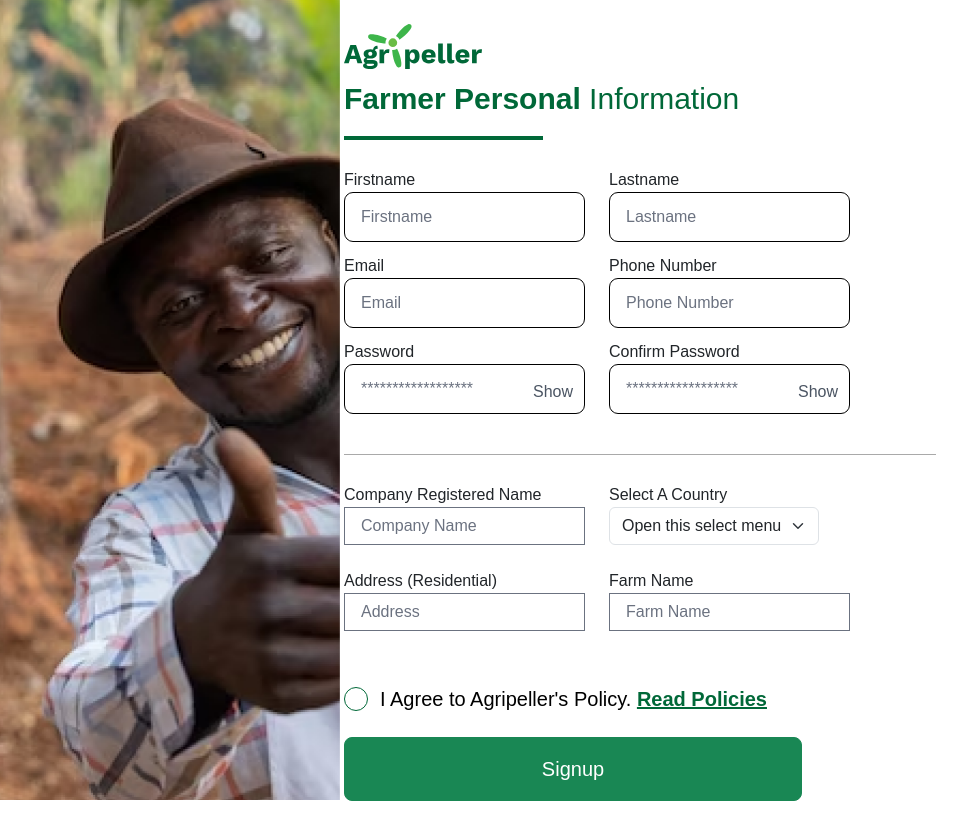
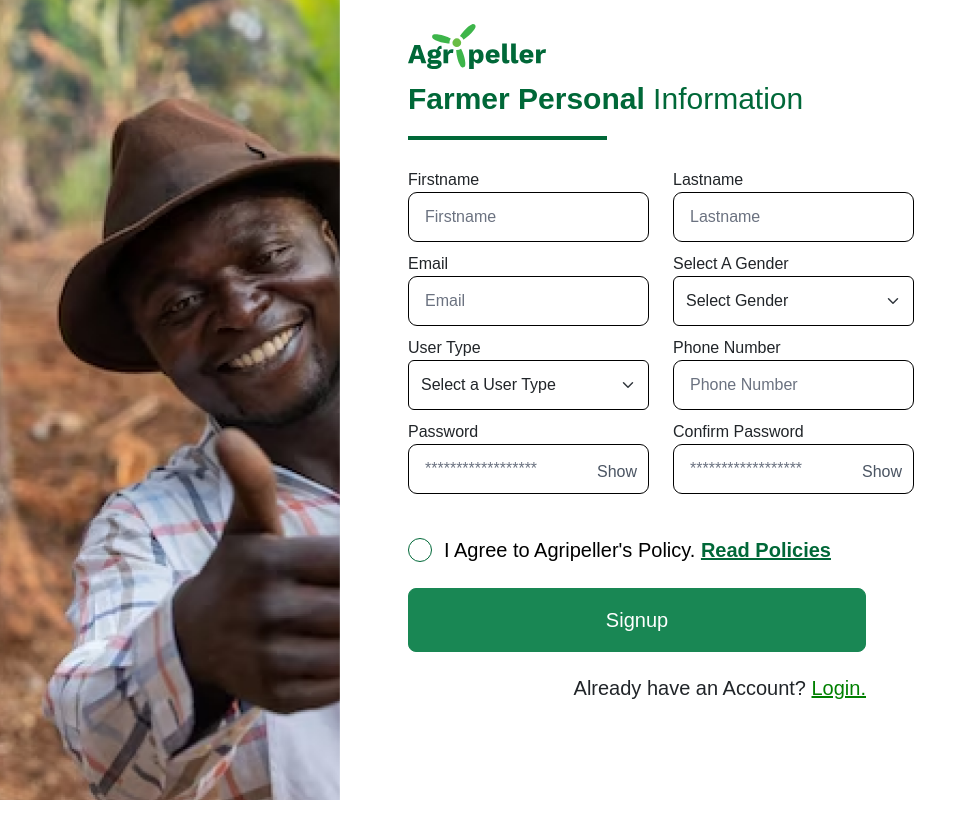
Before and after one commit to jonnuel24/react, a React (Create React App) app: page /signup in a window 1280 px wide. Shown: the top 840 px of the page, without its empty margins (0-977 px from the left). After the commit the page ends 800 px from the top, so only its background shows below. Built offline with nearby package versions, Linux system fonts and the light colour scheme.

Commit message:
authentication

```diff
--- a/package.json
+++ b/package.json
@@ -20,8 +20,7 @@
     "react-bootstrap": "^2.8.0",
     "react-dom": "^18.2.0",
     "react-hook-form": "^7.45.4",
-    "react-router-dom": "^6.15.0",
-    "react-scripts": "5.0.1",
+    "react-router-dom": "^6.16.0",
     "react-select": "^5.7.4",
     "web-vitals": "^2.1.4"
   },
@@ -51,6 +50,7 @@
   },
   "devDependencies": {
     "@iconify/react": "^4.1.1",
+    "react-scripts": "^5.0.1",
     "tailwindcss": "^3.3.3"
   }
 }
--- a/src/asset/styles/login.css
+++ b/src/asset/styles/login.css
@@ -2,12 +2,12 @@
   font-family: "DM Sans", sans-serif !important;
 }
 .login-div1 {
-  margin-left: 32px !important;
   min-height: 100vh;
-  background-image: url(../images/login_bg.svg);
+  background-image: url(../images/signup-img.png);
   background-size: cover;
   background-repeat: no-repeat;
   background-position: center;
+  width: 20% !important;
 }
 
 header {
--- a/src/asset/styles/signup.css
+++ b/src/asset/styles/signup.css
@@ -9,7 +9,7 @@
 } */
 
 .overall-div {
-  width: 100%;
+  display: flex;
 }
 
 .signup-form {
@@ -25,6 +25,7 @@
   gap: 12px;
   overflow-x: hidden;
   padding-left: 24px;
+  width: 70%;
 }
 
 .signup-header {
@@ -49,7 +50,6 @@
 
 .signup-img {
   position: fixed;
-  width: auto;
   top: 0;
   left: 0;
 }
@@ -65,6 +65,13 @@ border: 0.9px solid #000;
   border-radius: 9.004px;
   border: 0.9px solid #000;
   width: 100%; /* Add this line to make the input fields expand to their container's width */
+}
+
+.form-select{
+  height: 50px;
+  border-radius: 9.004px;
+  border: 0.9px solid #000 !important;
+  width: 100%;
 }
 
 .country {
@@ -83,7 +90,7 @@ border: 0.9px solid #000;
 }
 
 .signup-divider2 {
-  width: 592px;
+  width: 392px;
   height: 1px;
   border-radius: var(--cart-cart, 0px);
   opacity: 0.45;
@@ -142,3 +149,7 @@ border: 0.9px solid #000;
   position: absolute;
   z-index: 1;
 }
+
+.su-left{
+  width: 30% !important;
+}
--- /dev/null
+++ b/src/pages/form.jsx
@@ -0,0 +1,138 @@
+import React, { useState } from "react";
+import axios from "axios";
+
+function Form() {
+  const [post, setPost] = useState({
+    firstName: "",
+    lastName: "",
+    email: "",
+    gender: "",
+    userType: "",
+    phoneNumber: "",
+    password: "",
+  });
+
+  const handleInput = (event) => {
+    setPost({ ...post, [event.target.name]: event.target.value });
+  };
+
+  //function for submit
+  function handleSubmit(event) {
+    event.preventDefault();
+    axios
+      .post("https://agripeller-backend-dev-7bcb6df4bb3f.herokuapp.com/users/signup", post)
+
+      .then((response) => console.log(response))
+      .catch((error) => {
+        console.error("AxiosError:", error);
+        if (error.response) {
+          console.error("Response Data:", error.response.data);
+        }
+      });
+  }
+  return (
+    <div className="mt-10">
+      <form className="flex flex-col" onSubmit={handleSubmit}>
+        <h1>Fill in your details</h1>
+
+        <div className="flex flex-col">
+          <label htmlFor="firstName">First Name</label>
+          <input
+            type="text"
+            id="firstName"
+            name="firstName"
+            value={post.firstName}
+            onChange={handleInput}
+            placeholder="Enter first name"
+            autoComplete="given-name" // Add autocomplete attribute
+          />
+        </div>
+        <br />
+        <div className="flex flex-col">
+          <label htmlFor="lastName">Last Name</label>
+          <input
+            type="text"
+            id="lastName"
+            name="lastName"
+            value={post.lastName}
+            onChange={handleInput}
+            placeholder="Enter last name"
+            autoComplete="family-name" // Add autocomplete attribute
+          />
+        </div>
+        <br />
+        <div className="flex flex-col">
+          <label htmlFor="email">Email</label>
+          <input
+            type="email"
+            id="email"
+            name="email"
+            value={post.email}
+            onChange={handleInput}
+            placeholder="Enter email"
+            autoComplete="email" // Add autocomplete attribute
+          />
+        </div>
+        <br />
+        <div className="flex flex-col">
+          <label htmlFor="gender">Gender</label>
+          <input
+            type="text"
+            id="gender"
+            name="gender"
+            value={post.gender}
+            onChange={handleInput}
+            placeholder="Enter gender"
+            autoComplete="sex" // Add autocomplete attribute
+          />
+        </div>
+        <br />
+        <div className="flex flex-col">
+          <label htmlFor="userType">User Type</label>
+          <input
+            type="text"
+            id="userType"
+            name="userType"
+            value={post.userType}
+            onChange={handleInput}
+            placeholder="Enter user type"
+            autoComplete="organization-title" // Add autocomplete attribute
+          />
+        </div>
+        <br />
+        <div className="flex flex-col">
+          <label htmlFor="phoneNumber">Phone Number</label>
+          <input
+            type="text"
+            id="phoneNumber"
+            name="phoneNumber"
+            value={post.phoneNumber}
+            onChange={handleInput}
+            placeholder="Enter phone number"
+            autoComplete="tel" // Add autocomplete attribute
+          />
+        </div>
+        <br />
+        <div className="flex flex-col">
+          <label htmlFor="password">Password</label>
+          <input
+            type="password"
+            id="password"
+            name="password"
+            value={post.password}
+            onChange={handleInput}
+            placeholder="*********"
+            autoComplete="new-password" // Add autocomplete attribute
+          />
+        </div>
+        <br />
+
+        <button type="submit" className="btn btn-primary">
+          Sign Up
+        </button>
+      </form>
+    </div>
+  );
+}
+
+export default Form;
--- a/src/pages/login.jsx
+++ b/src/pages/login.jsx
@@ -1,28 +1,43 @@
 // import React from "react";
+import React, { useState } from "react";
 import LoginBg from "../asset/images/login_bg.svg";
 import "../asset/styles/login.css";
 import logo from "../asset/images/logo.svg";
 import { Link } from "react-router-dom";
 import { useForm } from "react-hook-form";
-import React, { useState } from "react";
 import accountServices from "../services/auth.service";
+import SignupImg from "../asset/images/signup-img.png";
+import axios from 'axios';
 
-function Login(props) {
-  const { handleSubmit, register } = useForm();
-  const [message, setMessage] = useState(null);
-  const [loading, setLoading] = useState(false);
-  const login = async (data) => {
-    setLoading(true);
-    let response = await accountServices.login(data);
-    if (response.statusCode === 200) {
-      localStorage.setItem("token", response.data.access_token);
-      localStorage.setItem("currentUser", JSON.stringify(response.data.user));
-      window.location.href = "/home";
-    } else {
-      setMessage(response.message);
-    }
-    setLoading(false);
+
+function Login() {
+  const [post, setPost] = useState({
+    email: "",
+    password: "",
+    userType: "",
+  });
+
+  const handleInput = (event) => {
+    setPost({ ...post, [event.target.name]: event.target.value });
   };
+
+  function handleSubmit(event) {
+    event.preventDefault();
+    axios
+      .post(
+        "https://agripeller-backend-dev-7bcb6df4bb3f.herokuapp.com/user/login",
+        post
+      )
+
+      .then((response) => console.log(response))
+      .catch((error) => {
+        console.error("AxiosError:", error);
+        if (error.response) {
+          console.error("Response Data:", error.response.data);
+        }
+      });
+  }
+
   return (
     <div className="row">
       <div className="login-div1 col col-5">
@@ -36,24 +51,46 @@ function Login(props) {
           </header>
           <div className="login-form">
             <div className="form-header">Welcome back!</div>
-            <form action="" onSubmit={handleSubmit(login)}>
+            <form action="" onClick={handleSubmit}>
               <div className="inputs">
                 <label htmlFor="email">Email</label>
                 <input
                   type="email"
                   name="email"
                   placeholder="Enter Email"
-                  {...register("email")}
+                  onChange={handleInput}
+                  value={post.email}
                 />
               </div>
+
               <div className="inputs">
                 <label htmlFor="password">Password</label>
                 <input
                   type="password"
                   name="password"
+                  onChange={handleInput}
                   placeholder="Enter Password "
-                  {...register("password")}
+                  value={post.password}
                 />
+              </div>
+              <div className="flex flex-col items-start">
+                <label htmlFor="country">User Type</label>
+                <select
+                  className="form-select"
+                  id="floatingSelectGrid"
+                  onChange={handleInput}
+                  name="userType"
+                  value={post.userType}
+                >
+                  <option selected>Select a User Type</option>
+                  <option value="FARMER">FARMER</option>
+                  <option value="USER">USER</option>
+                </select>
+                {/* <CountrySelector
+                  selectedCountry={selectedCountry}
+                  onChange={handleCountryChange}
+                /> */}
+                {/* <p>Selected Country: {selectedCountry ? selectedCountry.label : 'None'}</p> */}
               </div>
               <div className="forgot-password">
                 <Link to={"/#"}>Forgot Password?</Link>
@@ -73,5 +110,4 @@ function Login(props) {
     </div>
   );
 }
-
 export default Login;
--- a/src/pages/onboard.jsx
+++ b/src/pages/onboard.jsx
@@ -18,7 +18,7 @@ function onboard() {
             <button className="btn1">Create an Account</button>
           </Link>
 
-          <button className="btn2">Login to Account</button>
+          <Link to={"/login"}><button className="btn2">Login to Account</button></Link>
         </div>
       </div>
 
--- a/src/pages/signup.jsx
+++ b/src/pages/signup.jsx
@@ -8,8 +8,41 @@ import CountrySelector from "../Components/country";
 import DropImg from "../asset/images/drop-img.svg";
 import { useForm } from "react-hook-form";
 import axios from "axios";
+import { Link } from "react-router-dom";
 
 function Signup() {
+  const [post, setPost] = useState({
+    firstName: "",
+    lastName: "",
+    email: "",
+    gender: "",
+    userType: "",
+    phoneNumber: "",
+    password: "",
+  });
+
+  const handleInput = (event) => {
+    setPost({ ...post, [event.target.name]: event.target.value });
+  };
+
+  function handleSubmit(event) {
+    event.preventDefault();
+    axios
+      .post(
+        "https://agripeller-backend-dev-7bcb6df4bb3f.herokuapp.com/users/signup",
+        post
+      )
+
+      .then((response) => console.log(response))
+      .catch((error) => {
+        console.error("AxiosError:", error);
+        if (error.response) {
+          console.error("Response Data:", error.response.data);
+        }
+      });
+  }
+
+  // show and hide password
   const [showPassword, setShowPassword] = useState(false);
 
   const togglePasswordVisibility = () => {
@@ -22,47 +55,9 @@ function Signup() {
     setSelectedCountry(selectedOption);
   };
 
-// to handle the form
-  const [formData, setFormData] = useState({
-    firstName: "",
-    lastName: "",
-    email: "",
-    phoneNumber: "",
-    password: "",
-    confirmPassword: "",
-    companyName: "",
-    address: "",
-    farmName: "",
-  });
-
-  const [response, setResponse] = useState(null);
-
-// to handle the input change
-
-  const handleInputChange = (e) => {
-    const { name, value } = e.target;
-    setFormData({ ...formData, [name]: value });
-  };
-
-// handle submit
-
-  const handleFormSubmit = async (e) => {
-    e.preventDefault();
-
-    try {
-      const response = await axios.post(
-        "https://agripeller-backend-dev-7bcb6df4bb3f.herokuapp.com/users/signup",
-        formData
-      );
-      setResponse(response.data);
-    } catch (error) {
-      console.error("Error signing up:", error);
-    }
-  };
-
   return (
     <div className="flex h-screen overall-div">
-      <div className="w-3/12">
+      <div className="w-3/12 su-left">
         <img src={SignupImg} alt="" className="h-screen signup-img" />
       </div>
 
@@ -73,8 +68,10 @@ function Signup() {
         </h1>
         <div className="signup-divider"></div>
         <div className="w-full pr-48 signup-form-div">
-          <form onSubmit={handleFormSubmit} action="" className="signup-form">
+          {/* formData */}
+          <form action="" onClick={handleSubmit} className="signup-form">
             <div className="grid gap-4 grid-cols-2 grid-rows-3 signup-signup">
+              {/* firstname */}
               <div className="flex flex-col items-start">
                 <label htmlFor="firstname">Firstname</label>
                 <input
@@ -82,12 +79,12 @@ function Signup() {
                   type="text"
                   className="w-full py-2 px-3 leading-tight focus:outline-none focus:shadow-outline"
                   placeholder="Firstname"
-                  value={formData.firstName}
-                  onChange={handleInputChange}
+                  value={post.firstName}
+                  onChange={handleInput}
                   required
                 />
               </div>
-
+              {/* lastname */}
               <div className="flex flex-col items-start">
                 <label htmlFor="lastname">Lastname</label>
                 <input
@@ -95,12 +92,12 @@ function Signup() {
                   type="text"
                   className="w-full py-2 px-3 leading-tight focus:outline-none focus:shadow-outline"
                   placeholder="Lastname"
-                  value={formData.lasttName}
-                  onChange={handleInputChange}
+                  value={post.lastName}
+                  onChange={handleInput}
                   required
                 />
               </div>
-
+              {/* email */}
               <div className="flex flex-col items-start">
                 <label htmlFor="email">Email</label>
                 <input
@@ -108,12 +105,57 @@ function Signup() {
                   type="email"
                   className="w-full py-2 px-3 leading-tight focus:outline-none focus:shadow-outline"
                   placeholder="Email"
-                  value={formData.email}
-                  onChange={handleInputChange}
+                  value={post.email}
+                  onChange={handleInput}
                   required
                 />
               </div>
 
+              {/* gender */}
+
+              <div className="flex flex-col items-start">
+                <label htmlFor="country">Select A Gender</label>
+                <select
+                  className="form-select"
+                  id="floatingSelectGrid"
+                  onChange={handleInput}
+                  name="gender"
+                  value={post.gender}
+                >
+                  <option selected>Select Gender</option>
+                  <option value="MALE">MALE</option>
+                  <option value="FEMALE">FEMALE</option>
+                  <option value="OTHERS">OTHERS</option>
+                </select>
+                {/* <CountrySelector
+                  selectedCountry={selectedCountry}
+                  onChange={handleCountryChange}
+                /> */}
+                {/* <p>Selected Country: {selectedCountry ? selectedCountry.label : 'None'}</p> */}
+              </div>
+
+              {/* userType */}
+
+              <div className="flex flex-col items-start">
+                <label htmlFor="country">User Type</label>
+                <select
+                  className="form-select"
+                  id="floatingSelectGrid"
+                  onChange={handleInput}
+                  name="userType"
+                  value={post.userType}
+                >
+                  <option selected>Select a User Type</option>
+                  <option value="FARMER">FARMER</option>
+                  <option value="USER">USER</option>
+                </select>
+                {/* <CountrySelector
+                  selectedCountry={selectedCountry}
+                  onChange={handleCountryChange}
+                /> */}
+                {/* <p>Selected Country: {selectedCountry ? selectedCountry.label : 'None'}</p> */}
+              </div>
+              {/* Phone Number */}
               <div className="flex flex-col items-start">
                 <label htmlFor="phoneNumber">Phone Number</label>
                 <input
@@ -121,8 +163,8 @@ function Signup() {
                   type="tel"
                   className="w-full py-2 px-3 leading-tight focus:outline-none focus:shadow-outline"
                   placeholder="Phone Number"
-                  value={formData.phoneNumber}
-                  onChange={handleInputChange}
+                  value={post.phoneNumber}
+                  onChange={handleInput}
                   required
                 />
               </div>
@@ -138,8 +180,8 @@ function Signup() {
                     id="password"
                     type={showPassword ? "text" : "password"}
                     placeholder="******************"
-                    value={formData.password}
-                    onChange={handleInputChange}
+                    value={post.password}
+                    onChange={handleInput}
                     required
                   />
                   <button
@@ -160,6 +202,7 @@ function Signup() {
                     id="password"
                     type={showPassword ? "text" : "password"}
                     placeholder="******************"
+                    onChange={handleInput}
                     required
                   />
                   <button
@@ -170,61 +213,6 @@ function Signup() {
                     {showPassword ? "Hide" : "Show"}
                   </button>
                 </div>
-              </div>
-            </div>
-
-            {/* section 2         */}
-
-            <div className="signup-divider2"></div>
-            <div className="grid gap-4 grid-cols-2 grid-rows-2 signup">
-              <div className="flex flex-col items-start">
-                <label htmlFor="companyRegisteredName">
-                  Company Registered Name
-                </label>
-                <input
-                  name="companyName"
-                  type="text"
-                  className="w-full py-2 px-3 leading-tight focus:outline-none focus:shadow-outline"
-                  placeholder="Company Name"
-                  value={formData.conpmanyName}
-                  onChange={handleInputChange}
-                  required
-                />
-              </div>
-
-              <div className="flex flex-col items-start">
-                <label htmlFor="country">Select A Country</label>
-                <CountrySelector
-                  selectedCountry={selectedCountry}
-                  onChange={handleCountryChange}
-                />
-                {/* <p>Selected Country: {selectedCountry ? selectedCountry.label : 'None'}</p> */}
-              </div>
-
-              <div className="flex flex-col items-start">
-                <label htmlFor="address">Address (Residential)</label>
-                <input
-                  name="address"
-                  type="text"
-                  className="w-full py-2 px-3 leading-tight focus:outline-none focus:shadow-outline"
-                  placeholder="Address"
-                  value={formData.address}
-                  onChange={handleInputChange}
-                  required
-                />
-              </div>
-
-              <div className="flex flex-col items-start">
-                <label htmlFor="farmName">Farm Name</label>
-                <input
-                  name="farmName"
-                  type="text"
-                  className="w-full py-2 px-3 leading-tight focus:outline-none focus:shadow-outline"
-                  placeholder="Farm Name"
-                  value={formData.farmName}
-                  onChange={handleInputChange}
-                  required
-                />
               </div>
             </div>
 
@@ -239,9 +227,17 @@ function Signup() {
                   Signup
                 </button>
               </div>
+              <div className="flex flex-row w-full items-center justify-end">
+                <h5>
+                  Already have an Account?{" "}
+                  <Link to="/login" className="text-[green]">
+                    Login.
+                  </Link>
+                </h5>
+              </div>
             </div>
           </form>
-          {response && <div>Response from API: {response}</div>}
+          {/* {response && <div>Response from API: {response}</div>} */}
         </div>
       </div>
     </div>
--- a/src/routes/root.js
+++ b/src/routes/root.js
@@ -6,6 +6,7 @@ import createAccount from "../pages/createAccount";
 import home from "../pages/home";
 import { Route, Routes, Switch, BrowserRouter as Router } from "react-router-dom";
 import productDetails from "../pages/productDetails";
+import Form from "../pages/form";
 
 import cart from "../pages/cart";
 import delivery from "../pages/delivery";
@@ -28,6 +29,9 @@ function Root() {
       <Route path="/delivery" Component={delivery} />
 
       <Route path="/delivery2" Component={delivery2} />
+
+      <Route path="/form" Component={Form} />
+
     </Routes>
   );
 }
```
Also changed, not shown: src/asset/styles/createAccount.css (+14 -12 lines), src/pages/authentic.js (added, +34 -0 lines), 1 other file (tests, documents, lock files or other folders).
